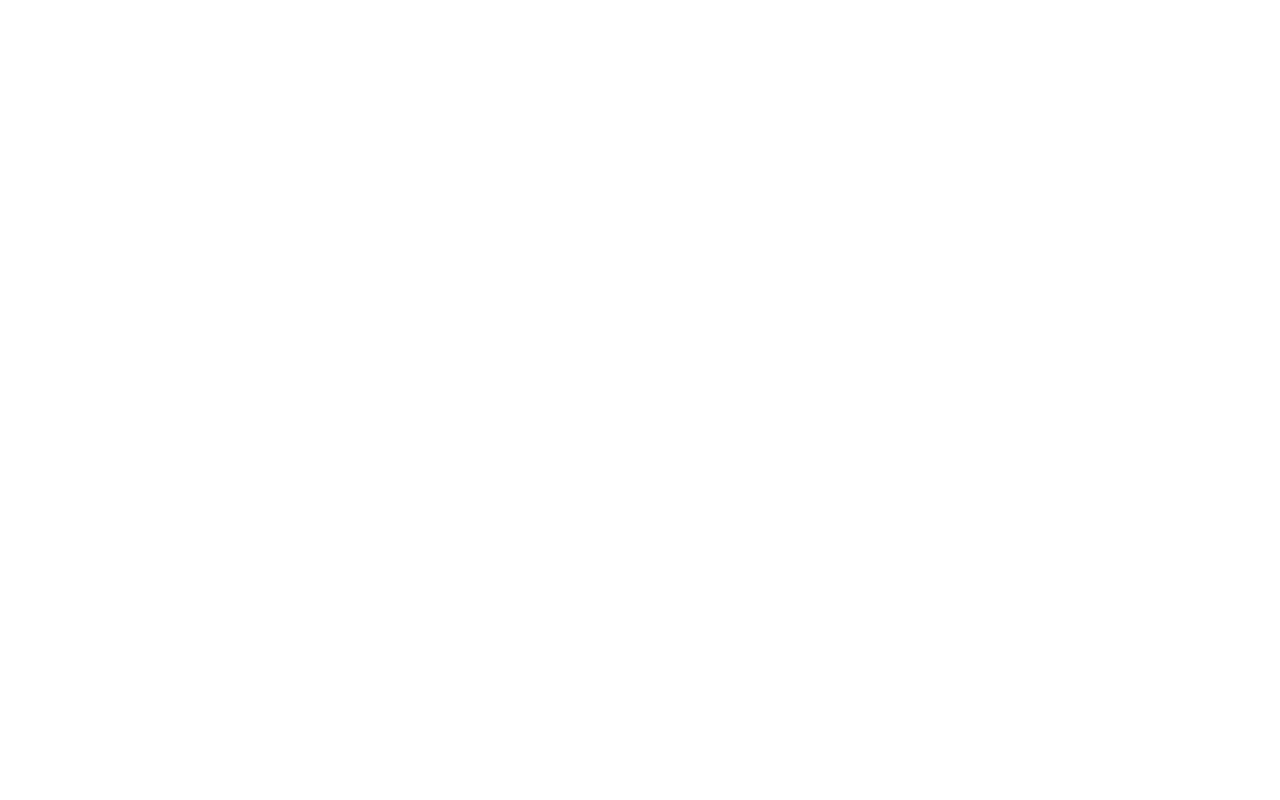
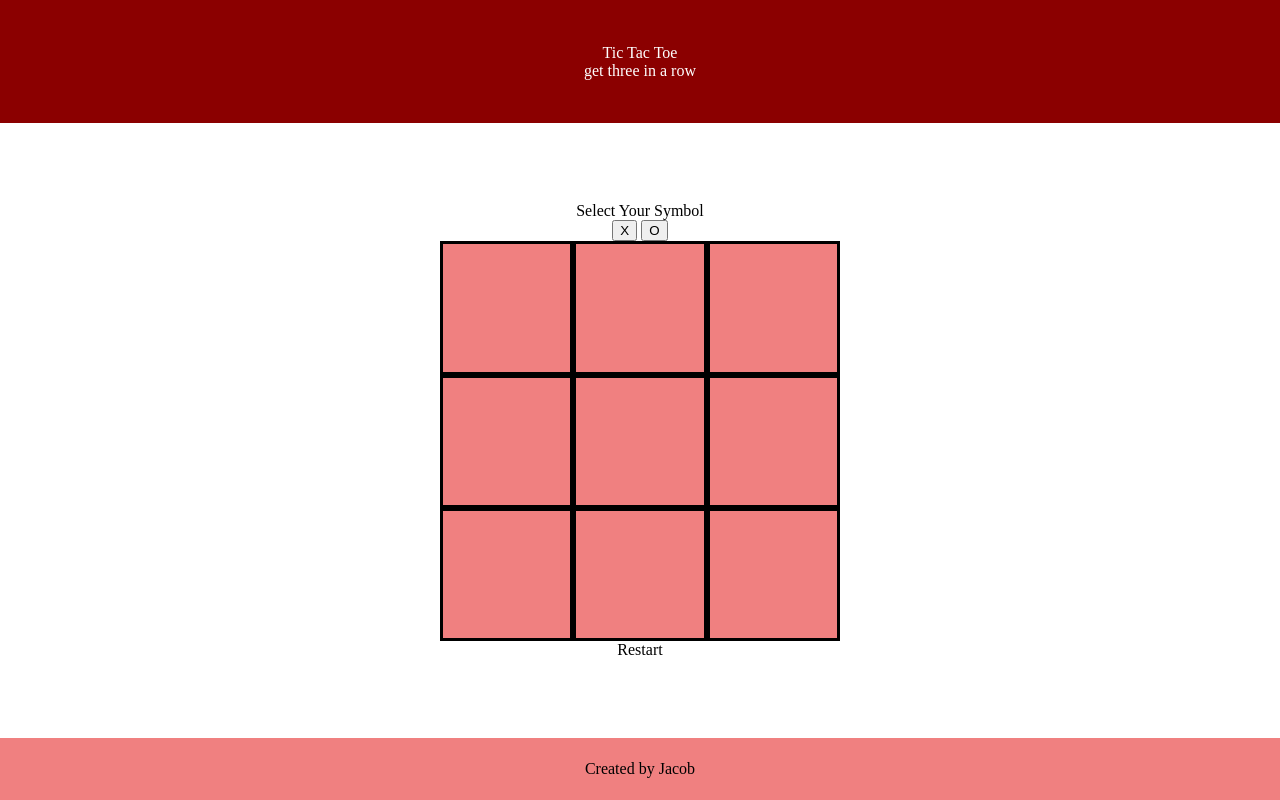
Before and after one commit to jakovid/Portfolio-03-Tic-Tac-Toe, a website: page dist/index.html in a window 1280 px wide. Drawn offline with Linux system fonts and the light colour scheme.

Commit message:
inital build out of the html

```diff
--- a/style.css
+++ b/style.css
@@ -0,0 +1,48 @@
+* {
+    margin:  0;
+}
+
+#main {
+    display: grid;
+    grid-template-rows: 2fr 10fr 1fr;
+    height: 100vh;
+}
+
+#header {
+    background-color: darkred;
+    display: flex;
+    flex-direction: column;
+    color: white;
+    justify-content: center;
+    align-items: center;
+}
+
+#gameZone {
+    display: flex;
+    flex-direction: column;
+    align-items: center;
+    justify-content: center;
+    text-align: center;
+}
+
+#gameBoard {
+    display: grid;
+    grid-template-columns: 1fr 1fr 1fr;
+    height: 400px;
+    width: 400px;
+}
+
+.gameSquare {
+    display: flex;
+    align-items: stretch;
+    /* height: 10px; */
+    background-color: lightcoral;
+    border: black solid;
+}
+
+#footer {
+    background-color: lightcoral;
+    display: flex;
+    justify-content: center;
+    align-items: center;
+}
```
Also changed, not shown: dist/index.html.
